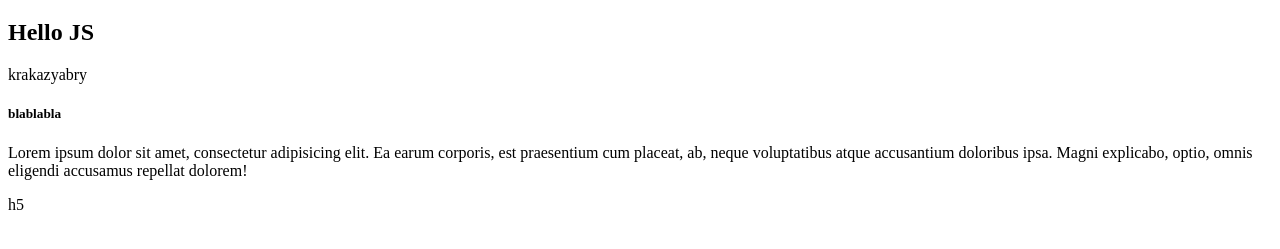
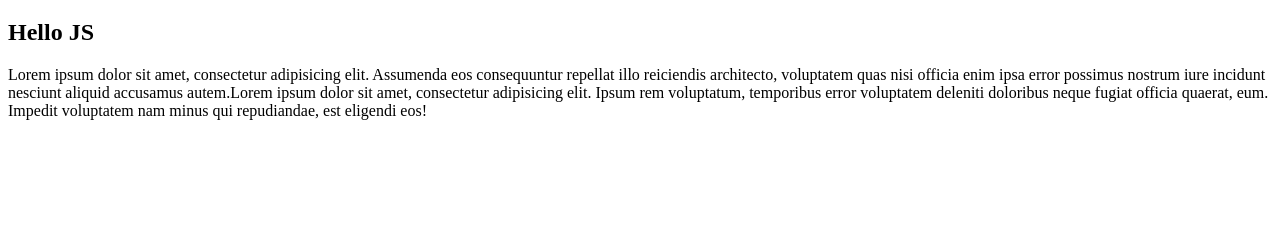
Before and after one commit to OnZen/Example1, a plain HTML site: page index.html in a window 1280 px wide. Shown: the part 61-310 px from the top of the page. Drawn offline with Linux system fonts and the light colour scheme.

Commit message:
third commit

```diff
--- a/index.html
+++ b/index.html
@@ -7,8 +7,6 @@
 <body>
 	<h1>Hello GIT</h1>
 	<h2> Hello JS</h2>
-	<p>krakazyabry</p>
-								<h5>blablabla</h5>
-								<p>Lorem ipsum dolor sit amet, consectetur adipisicing elit. Ea earum corporis, est praesentium cum placeat, ab, neque voluptatibus atque accusantium doloribus ipsa. Magni explicabo, optio, omnis eligendi accusamus repellat dolorem!</p>
-</body>h5
+	<p>Lorem ipsum dolor sit amet, consectetur adipisicing elit. Assumenda eos consequuntur repellat illo reiciendis architecto, voluptatem quas nisi officia enim ipsa error possimus nostrum iure incidunt nesciunt aliquid accusamus autem.Lorem ipsum dolor sit amet, consectetur adipisicing elit. Ipsum rem voluptatum, temporibus error voluptatem deleniti doloribus neque fugiat officia quaerat, eum. Impedit voluptatem nam minus qui repudiandae, est eligendi eos!</p>
+</body>
 </html>
```
